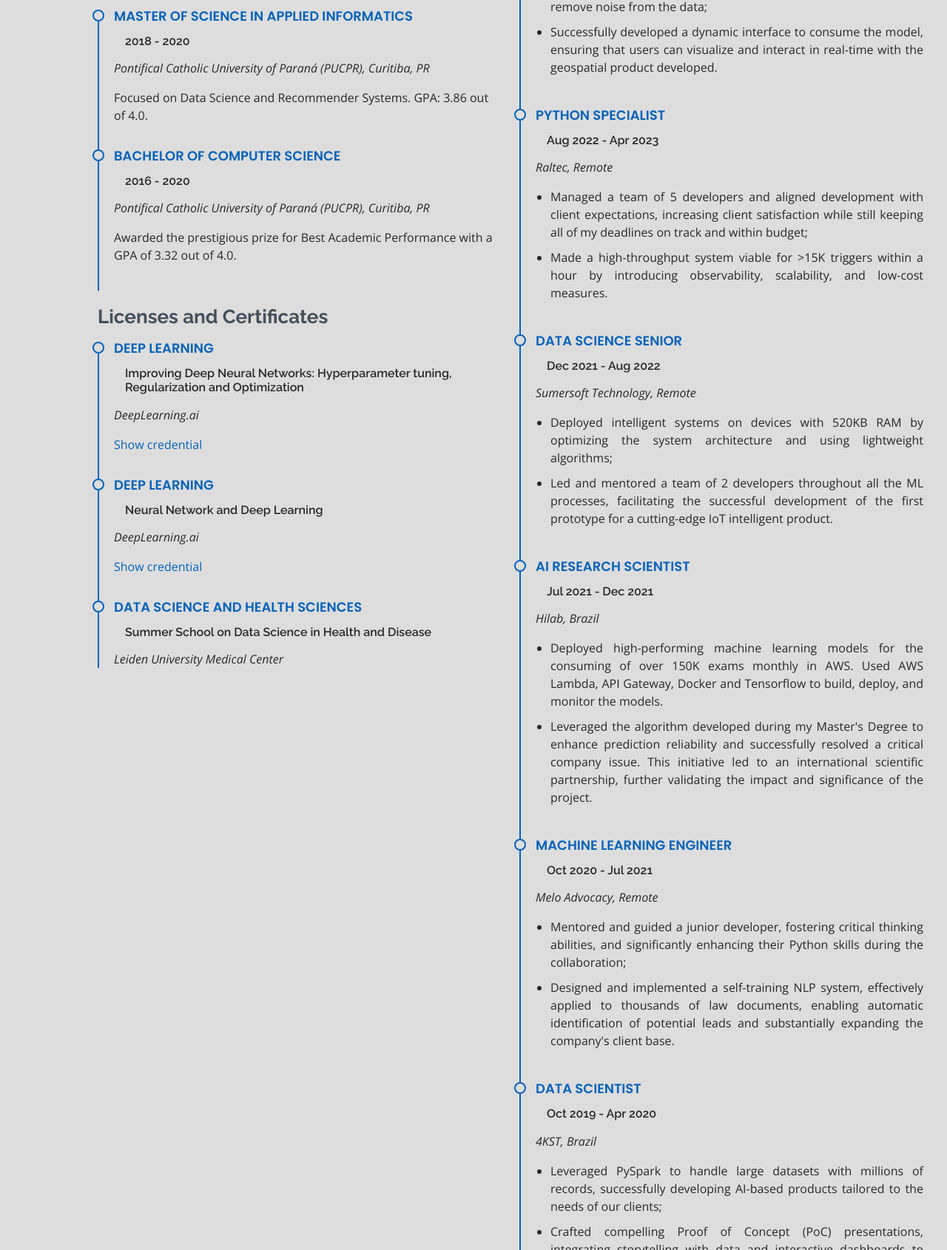
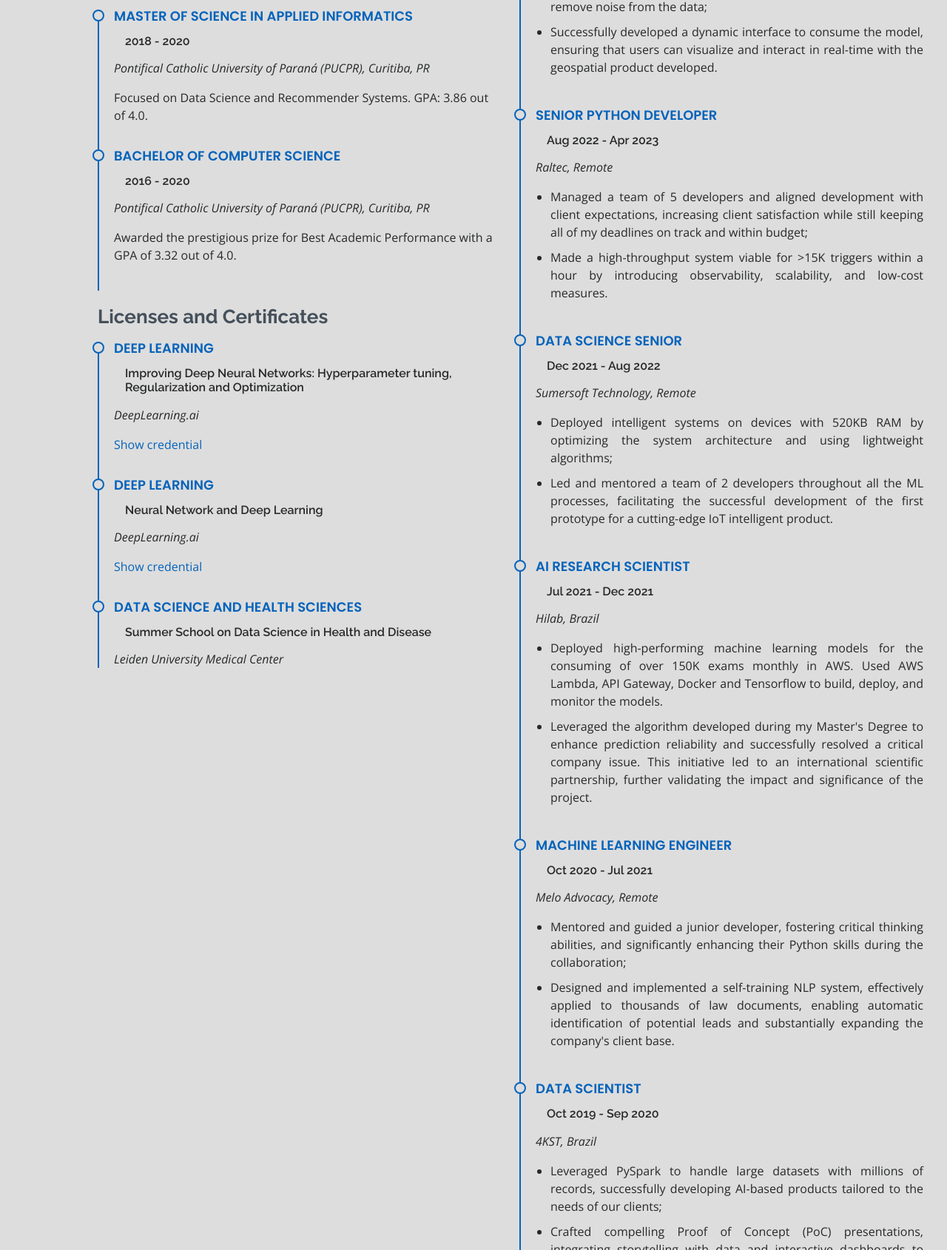
Before and after one commit to eduheise/eduheise.github.io, a plain HTML site: page index.html in a window 1280 px wide. Shown: the part 2509-4199 px from the top of the page at 74% size. Drawn offline with nearby package versions, Linux system fonts and the light colour scheme.

Commit message:
improving resume
Signed-off-by: Eduardo Heise <eduferreiraj@gmail.com>

```diff
--- a/index.html
+++ b/index.html
@@ -368,7 +368,7 @@
               </ul>
             </div>
             <div class="resume-item">
-              <h4>Python Specialist</h4>
+              <h4>Senior Python Developer</h4>
               <h5>Aug 2022 - Apr 2023</h5>
               <p><em>Raltec, Remote</em></p>
               <ul>
@@ -416,7 +416,7 @@
             </div>
             <div class="resume-item">
               <h4>Data Scientist</h4>
-              <h5>Oct 2019 - Apr 2020</h5>
+              <h5>Oct 2019 - Sep 2020</h5>
               <p><em>4KST, Brazil</em></p>
               <ul>
                 <li> Leveraged PySpark to handle large datasets with millions of records, successfully developing
```
